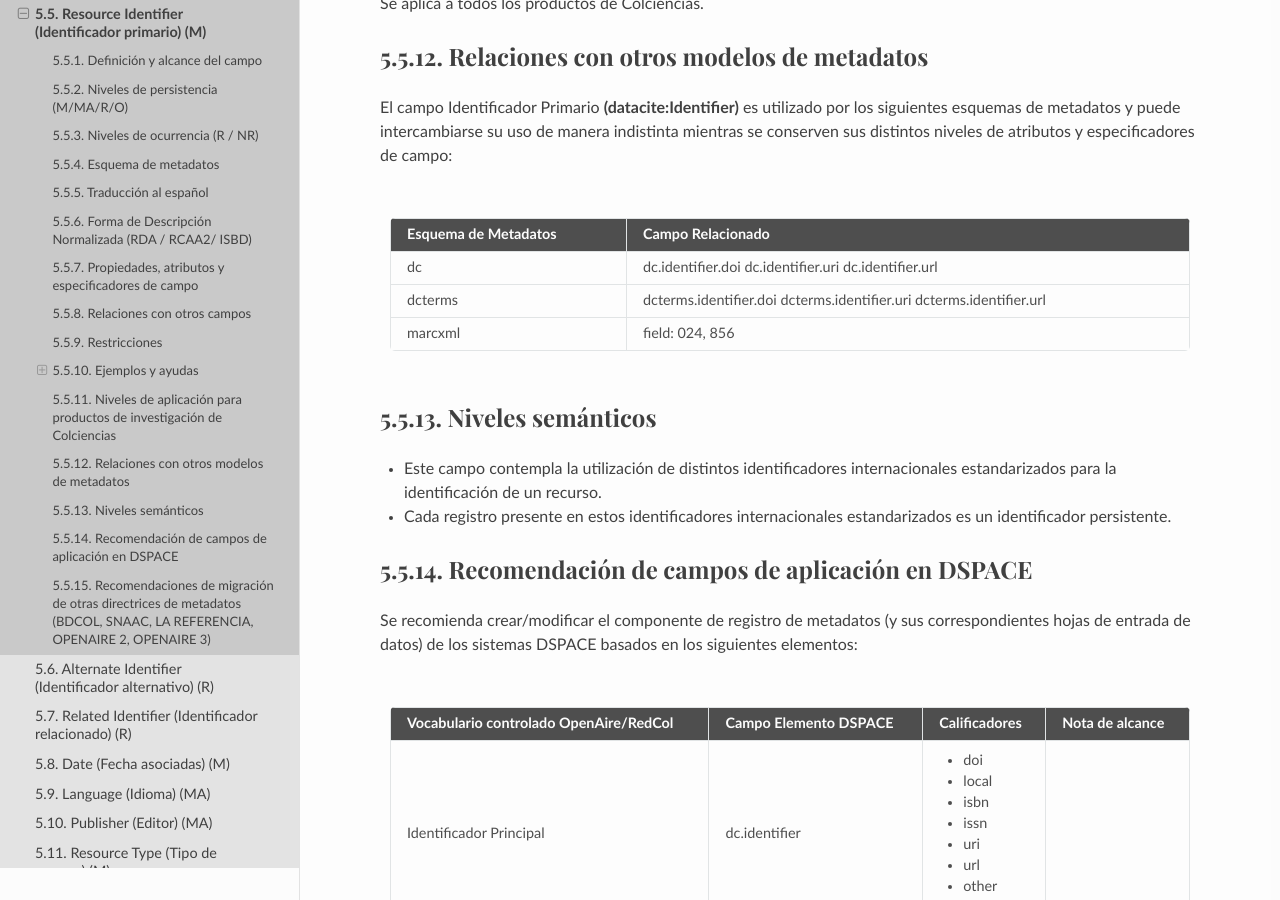
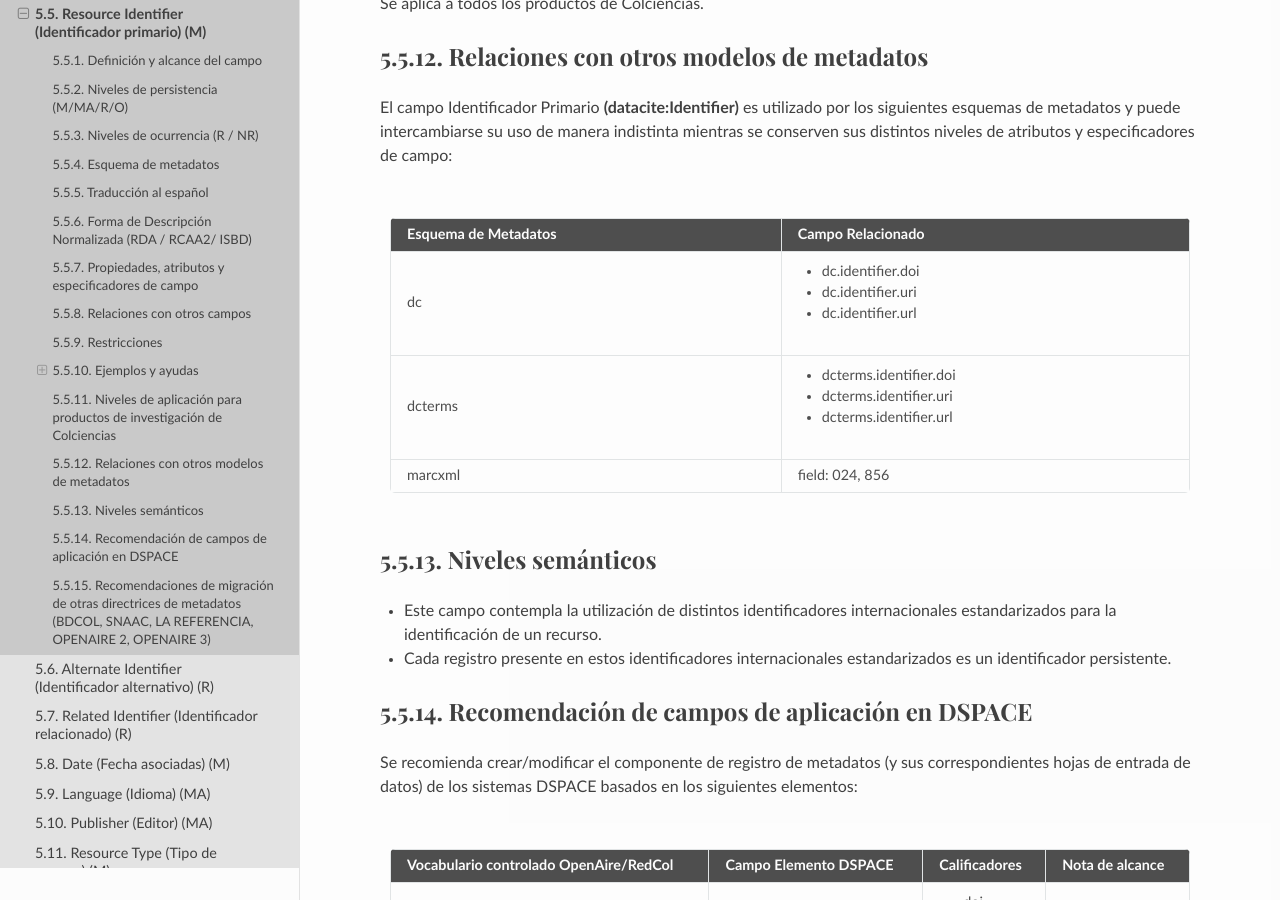
Before and after one commit to rcic/openaire4, a Sphinx documentation site: the page built from docs/field_resourceidentifier.rst, in a window 1280 px wide and 900 px high, scrolled down 4004 px. Built offline with Sphinx 7.4.7 and the Read the Docs theme 2.0.0, drawn with Linux system fonts in a browser that asks for light colours; some web fonts are replaced; a script that is not in the unit is left out.

Commit message:
correcion tabla

```diff
--- a/docs/field_resourceidentifier.rst
+++ b/docs/field_resourceidentifier.rst
@@ -183,19 +183,19 @@ Relaciones con otros modelos de metadatos
 -----------------------------------------
 El campo Identificador Primario **(datacite:Identifier)** es utilizado por los siguientes esquemas de metadatos y puede intercambiarse su uso de manera indistinta mientras se conserven sus distintos niveles de atributos y especificadores de campo:
 
-+----------------------+------------------------+
-| Esquema de Metadatos | Campo Relacionado      |
-+======================+========================+
-| dc                   | dc.identifier.doi      |
-|                      | dc.identifier.uri      |
-|                      | dc.identifier.url      |
-+----------------------+------------------------+
-| dcterms              | dcterms.identifier.doi |
-|                      | dcterms.identifier.uri |
-|                      | dcterms.identifier.url |
-+----------------------+------------------------+
-| marcxml              | field: 024, 856        |
-+----------------------+------------------------+
++----------------------+---------------------------+
+| Esquema de Metadatos | Campo Relacionado         |
++======================+===========================+
+| dc                   | * dc.identifier.doi       |
+|                      | * dc.identifier.uri       |
+|                      | * dc.identifier.url       |
++----------------------+---------------------------+
+| dcterms              | * dcterms.identifier.doi  |
+|                      | * dcterms.identifier.uri  |
+|                      | * dcterms.identifier.url  |
++----------------------+---------------------------+
+| marcxml              | field: 024, 856           |
++----------------------+---------------------------+
 
 Niveles semánticos
 ------------------
```
